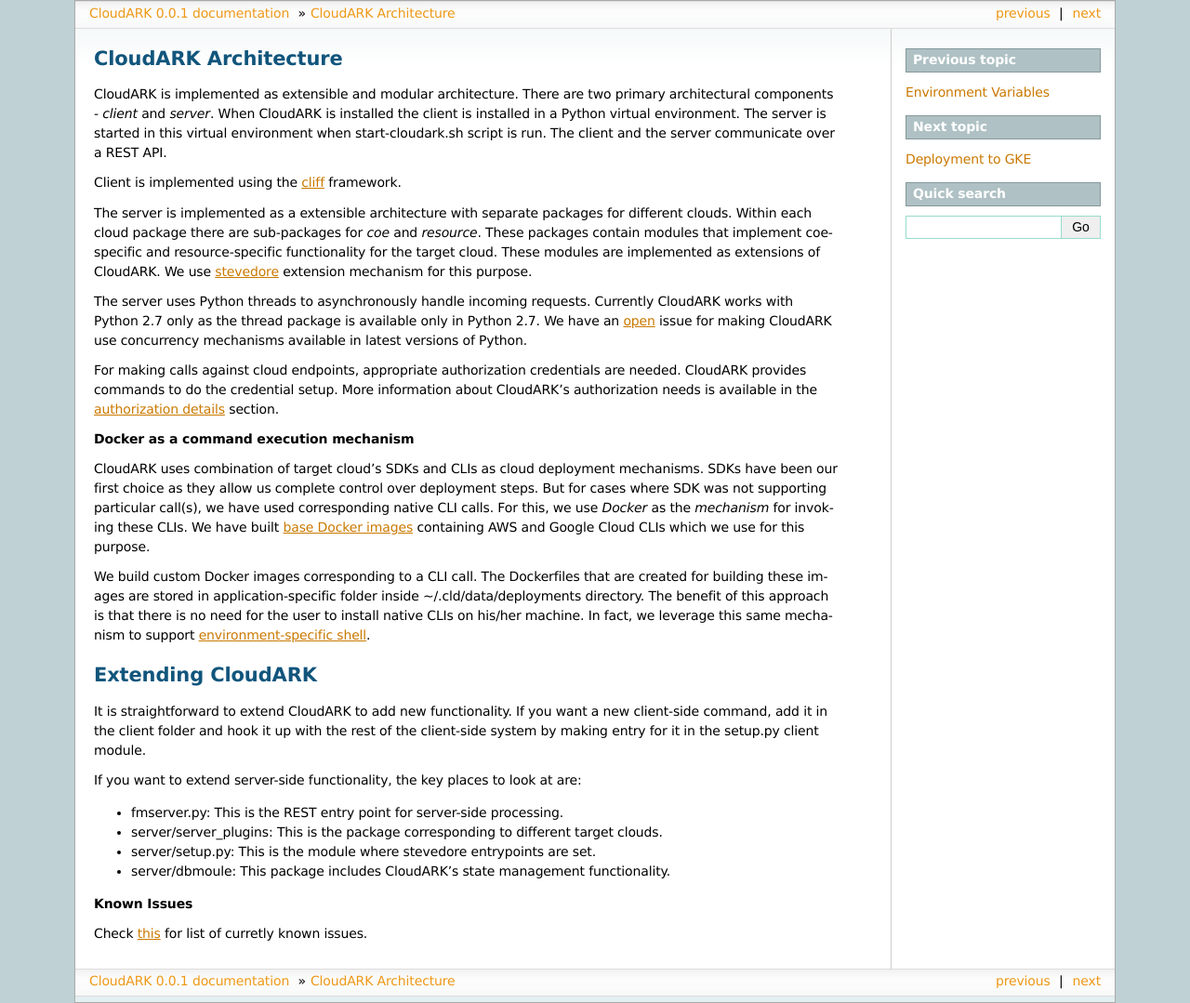
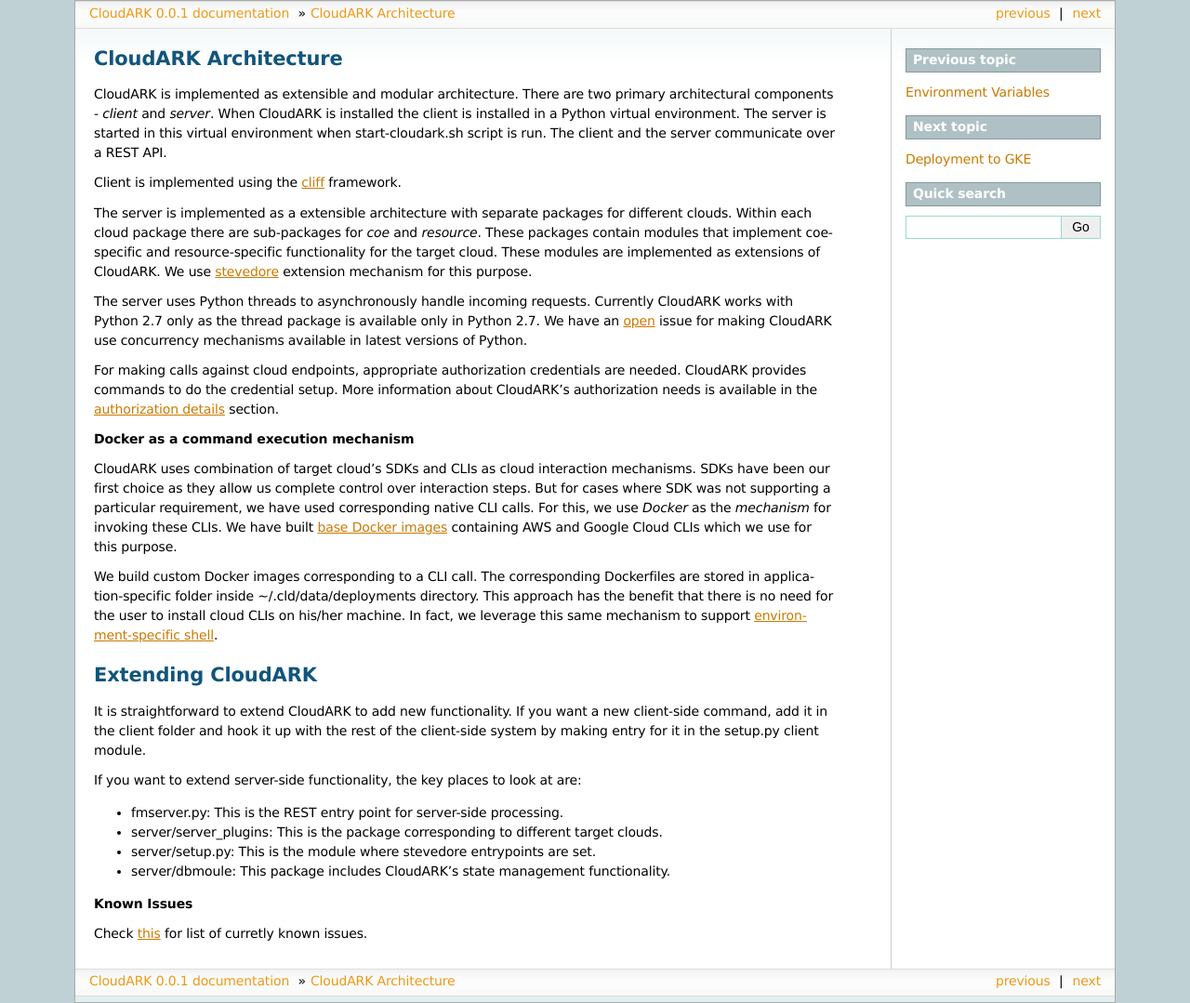
Before and after one commit to cloud-ark/caastle, a Sphinx documentation site: the page built from docs/architecture.rst, in a window 1280 px wide. Shown: the whole page at 93% size. Built offline with Sphinx 7.4.7, drawn with Linux system fonts in a browser that asks for light colours; formulas are drawn with MathJax 3.

Commit message:
Docs update

```diff
--- a/docs/architecture.rst
+++ b/docs/architecture.rst
@@ -34,9 +34,9 @@
 
 **Docker as a command execution mechanism**
 
-CloudARK uses combination of target cloud’s SDKs and CLIs as cloud deployment mechanisms.
-SDKs have been our first choice as they allow us complete control over deployment steps.
-But for cases where SDK was not supporting particular call(s), we have used corresponding native CLI calls.
+CloudARK uses combination of target cloud’s SDKs and CLIs as cloud interaction mechanisms.
+SDKs have been our first choice as they allow us complete control over interaction steps.
+But for cases where SDK was not supporting a particular requirement, we have used corresponding native CLI calls.
 For this, we use *Docker* as the *mechanism* for invoking these CLIs.
 We have built `base Docker images`__ containing AWS and Google Cloud CLIs which we use for this purpose.
 
@@ -44,9 +44,9 @@
 
 __ baseimages_
 
-We build custom Docker images corresponding to a CLI call. The Dockerfiles that are created for building these images
+We build custom Docker images corresponding to a CLI call. The corresponding Dockerfiles
 are stored in application-specific folder inside ~/.cld/data/deployments directory.
-The benefit of this approach is that there is no need for the user to install native CLIs on his/her machine.
+This approach has the benefit that there is no need for the user to install cloud CLIs on his/her machine.
 In fact, we leverage this same mechanism to support `environment-specific shell`__.
 
 .. _envshell: https://cloud-ark.github.io/cloudark/docs/html/html/faq.html
--- a/docs/faq.rst
+++ b/docs/faq.rst
@@ -27,12 +27,14 @@
 
 .. _issue: https://github.com/cloud-ark/cloudark/issues
 
+
 - Second, for microservices definition we take a two pronged approach. For applications that involve a single container, we
   support a simple application definition format that supports minimal set of attributes which would be typically used
   to deploy such applications. These attributes include, *image uri*, *container_port*, *host_port*, *environment
   variables*. For multi-container applications we support Kubernetes's native yaml file. You can define your Pods, Services, Deployments,
   ReplicationControllers, etc. in Kubernetes's standard format. Currently we require you to define a single file
   containing all your Kubernetes element definitions.
+
 
 - Third, we provide the mechanism of *environment-specific shell* (see below) through which you can execute native commands specific to the resources in the environment.
   For instance, when developing/deploying your applications on GKE, you might want to execute "kubectl get pods" to
@@ -50,7 +52,7 @@
 CloudARK provides *cld env shell* command that can be used to get a *environment-specific* shell.
 This shell allows you to execute cloud-native CLI commands corresponding to the platform elements in *that* environment.
 This shell can be quite handy when you are developing applications using CloudARK.
-It offers a great tool for traceability without having to setup number of CLI tools
+It offers a great tool for traceability without having to setup number of CLI tools.
 
 
 Q) **Where does CloudARK store its internal state?**
@@ -68,4 +70,4 @@
 
 Q) **What kind of application logs CloudARK collects?**
 
-CloudARK collects an application's deployment logs and runtime logs
+CloudARK collects an application's deployment logs and runtime logs.
--- a/docs/html/html/faq.html
+++ b/docs/html/html/faq.html
@@ -107,7 +107,7 @@
 <p>CloudARK provides <em>cld env shell</em> command that can be used to get a <em>environment-specific</em> shell.
 This shell allows you to execute cloud-native CLI commands corresponding to the platform elements in <em>that</em> environment.
 This shell can be quite handy when you are developing applications using CloudARK.
-It offers a great tool for traceability without having to setup number of CLI tools</p>
+It offers a great tool for traceability without having to setup number of CLI tools.</p>
 <ol class="upperalpha simple" start="17">
 <li><strong>Where does CloudARK store its internal state?</strong></li>
 </ol>
@@ -122,7 +122,7 @@
 <ol class="upperalpha simple" start="17">
 <li><strong>What kind of application logs CloudARK collects?</strong></li>
 </ol>
-<p>CloudARK collects an application’s deployment logs and runtime logs</p>
+<p>CloudARK collects an application’s deployment logs and runtime logs.</p>
 </div>
 
 
```
Also changed, not shown: docs/html/html/architecture.html (+5 -5 lines), docs/html/html/searchindex.js, 3 other files.
